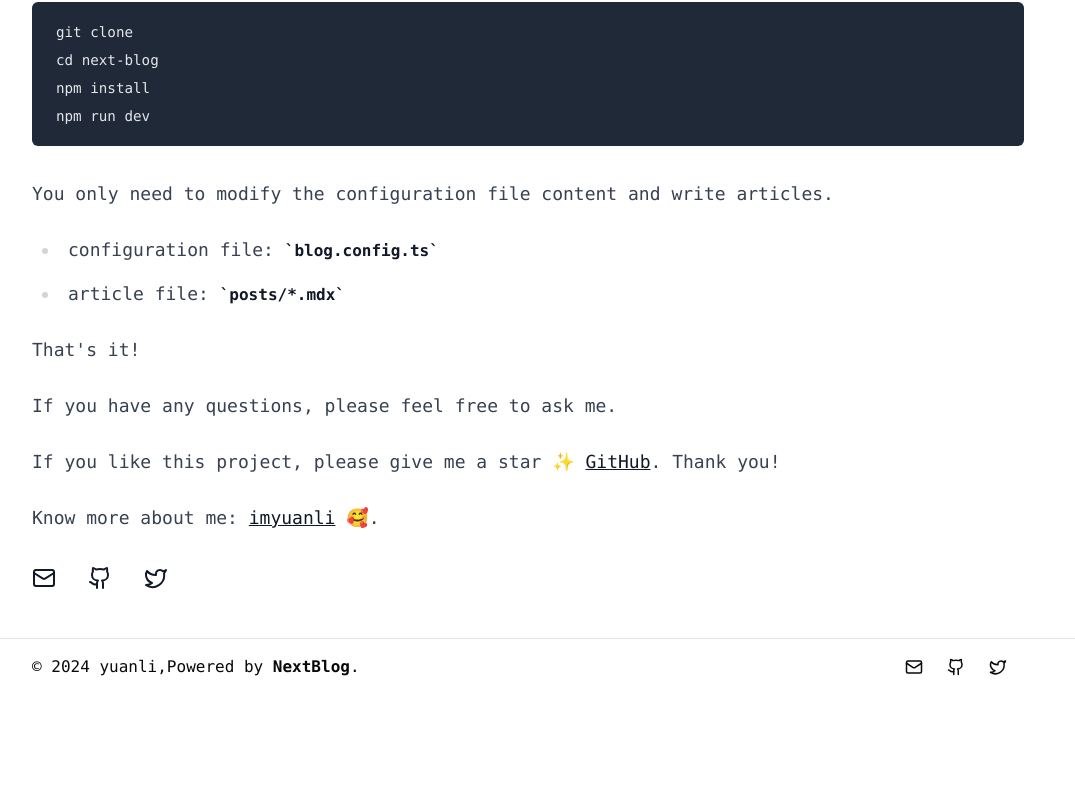
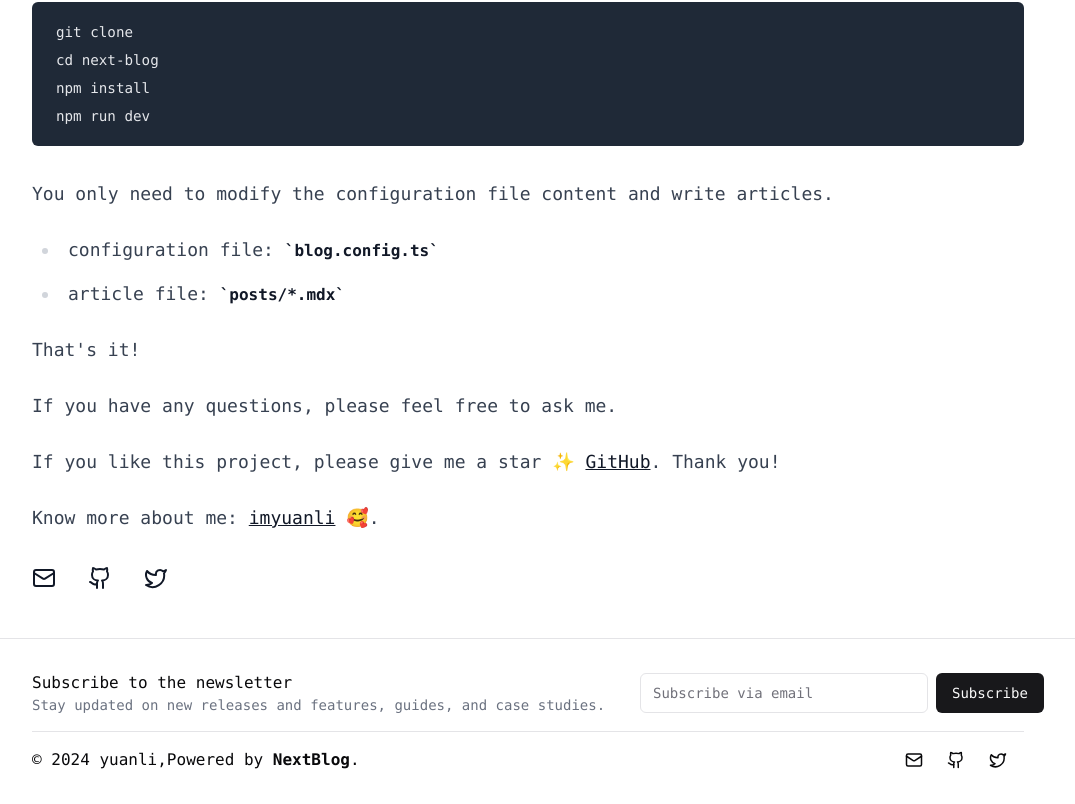
Before and after one commit to imyuanli/next-blog, a Next.js app: page / in a window 1280 px wide. Shown: the part 1075-1879 px from the top of the page, without its empty margins (112-1187 px from the left). Before the commit the page ends 1770 px from the top, so only its background shows below. Built offline with nearby package versions, Linux system fonts and the light colour scheme.

Commit message:
feat: 在footer和博客标题处新增 newsletter

```diff
--- a/components/footer.tsx
+++ b/components/footer.tsx
@@ -2,14 +2,30 @@ import siteData from "@/blog.config";
 import SocialList from "@/components/social-list";
 import Link from "next/link";
 import {Separator} from "@/components/ui/separator";
+import Newsletter from "@/plugins/newsletter";
+import {Label} from "@/components/ui/label";
 
 const Footer = () => {
-    const {author, footer: {isShow, isShowPoweredBy}} = siteData
+    const {author, footer: {isShow, isShowPoweredBy}, newsletter: {title, description, position}} = siteData
 
     return (
         isShow && <div>
             <Separator/>
-            <footer className={'container py-4'}>
+            <footer className={'container py-8 space-y-4'}>
+                {position.footer &&
+                    <>
+                        <div className={"flex justify-between items-center flex-col md:flex-row space-y-4 md:space-y-0"}>
+                            <div className={"flex justify-center  items-center md:items-start flex-col"}>
+                                <Label className={'text-base'}>
+                                    {title && "Subscribe to the newsletter"}
+                                </Label>
+                                {description && <p className={"text-sm text-gray-500"}>{description}</p>}
+                            </div>
+                            <Newsletter/>
+                        </div>
+                        <Separator/>
+                    </>
+                }
                 <div
                     className={'w-full flex flex-col items-center space-y-4 md:flex-row md:justify-between md:space-y-0'}>
                     <div className={'md:hidden block'}>
--- a/components/title.tsx
+++ b/components/title.tsx
@@ -3,6 +3,7 @@
 import {Separator} from "@/components/ui/separator";
 import {usePathname, useSearchParams} from "next/navigation";
 import siteData from "@/blog.config";
+import Newsletter from "@/plugins/newsletter";
 
 
 const Title = () => {
@@ -10,20 +11,27 @@ const Title = () => {
     const nameArr = pathname.split('/')
     const name = nameArr[nameArr.length - 1]
 
+    const data = name ? siteData[name] : siteData.home
+
     // 如果是博客页面并带有tag参数
     const searchParams = useSearchParams()
     const tag = searchParams.get('tag')
-    if (name === 'blog' && tag) {
+    if (name === 'blog' || tag) {
         return <div className={'container pt-8'}>
-            <h1>{tag}</h1>
-            <p className={'text-zinc-600'}>
-                This is a list of all posts with the tag {tag}.
+            <h1>{tag ? tag : data?.title}</h1>
+            {data?.description &&
+                <p className={'text-zinc-600'}>
+                    {tag ? "This is a list of all posts with the tag {tag}." :
+                        data?.description}
+                </p>
+            }
+            <p>
+                <Newsletter/>
             </p>
             <Separator/>
         </div>
     }
 
-    const data = name ? siteData[name] : siteData.home
 
     return (
         data && <div className={'container pt-8'}>
```
